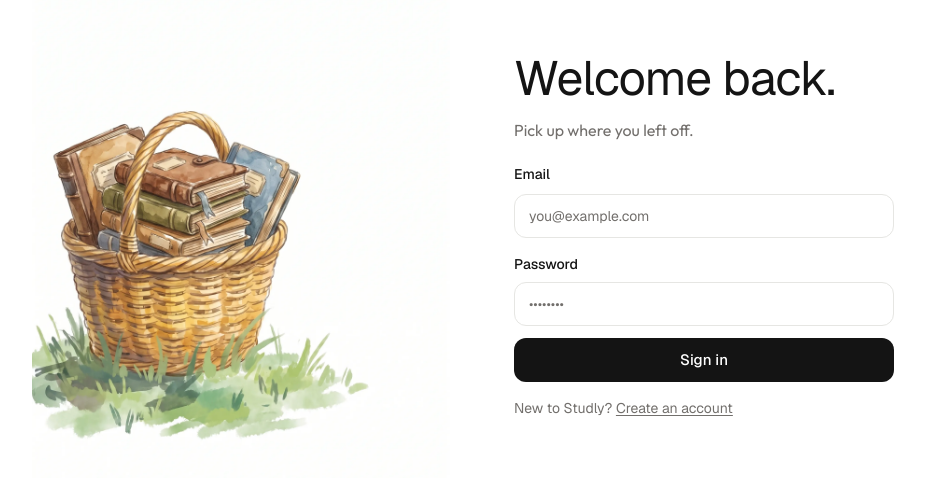
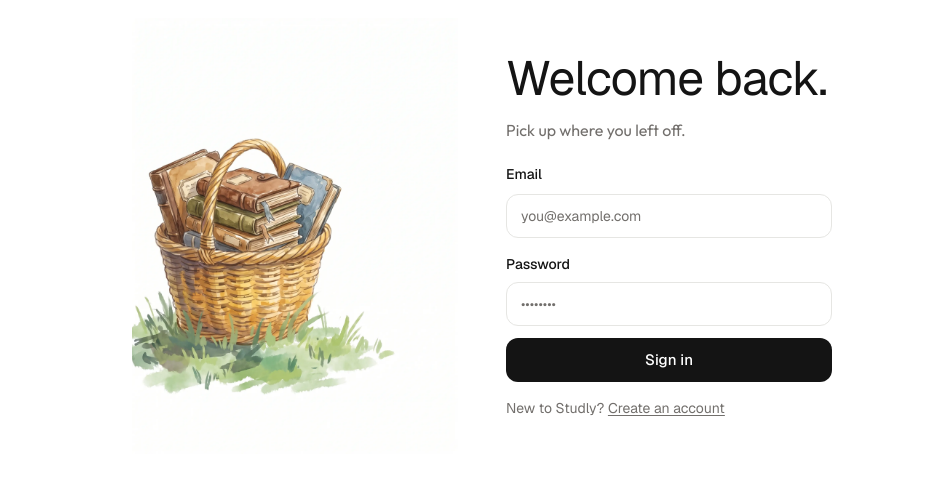
Before and after one commit to Studly-hq/studly_web, a React (Create React App) app: page /login in a window 1280 px wide. Shown: the part 164-642 px from the top of the page, without its empty margins (158-1083 px from the left). Built offline with nearby package versions, Linux system fonts and the light colour scheme; no server answers; some icons are missing.

Commit message:
fix: reduce grid max-width to 700px and add overflow-x-hidden to prevent text clipping

```diff
--- a/src/pages/LoginPage.jsx
+++ b/src/pages/LoginPage.jsx
@@ -47,13 +47,13 @@ const LoginPage = () => {
 
   return (
     <section
-      className="relative min-h-dvh flex items-center justify-center px-6 py-16 lg:py-24"
+      className="relative min-h-dvh flex items-center justify-center overflow-x-hidden"
       style={{ color: "#141414", fontFamily: "Geist, ui-sans-serif, system-ui, sans-serif", backgroundColor: "#ffffff" }}
     >
-      <div className="grid w-full max-w-[900px] grid-cols-1 gap-8 md:grid-cols-2 md:gap-16 items-center">
+      <div className="grid w-full max-w-[700px] grid-cols-1 md:grid-cols-2 gap-8 md:gap-12 items-center">
         {/* Left: decorative image */}
         <div className="hidden md:flex justify-center items-end">
-          <img src="/auth-bottom-left.webp" alt="decorative" loading="lazy" decoding="async" width="448" className="w-[28rem] h-auto pointer-events-none" />
+          <img src="/auth-bottom-left.webp" alt="decorative" loading="lazy" decoding="async" className="w-[22rem] h-auto pointer-events-none" />
         </div>
 
         {/* Right: form content */}
--- a/src/pages/SignupPage.jsx
+++ b/src/pages/SignupPage.jsx
@@ -44,13 +44,13 @@ const SignupPage = () => {
 
   return (
     <section
-      className="relative min-h-dvh flex items-center justify-center px-6 py-16 lg:py-24"
+      className="relative min-h-dvh flex items-center justify-center overflow-x-hidden"
       style={{ color: "#141414", fontFamily: "Geist, ui-sans-serif, system-ui, sans-serif", backgroundColor: "#ffffff" }}
     >
-      <div className="grid w-full max-w-[900px] grid-cols-1 gap-8 md:grid-cols-2 md:gap-16 items-center">
+      <div className="grid w-full max-w-[700px] grid-cols-1 md:grid-cols-2 gap-8 md:gap-12 items-center">
         {/* Left: decorative image */}
         <div className="hidden md:flex justify-center items-end">
-          <img src="/auth-bottom-left-signup.webp" alt="decorative" loading="lazy" decoding="async" width="448" className="w-[28rem] h-auto pointer-events-none" />
+          <img src="/auth-bottom-left-signup.webp" alt="decorative" loading="lazy" decoding="async" className="w-[22rem] h-auto pointer-events-none" />
         </div>
 
         {/* Right: form content */}
```
